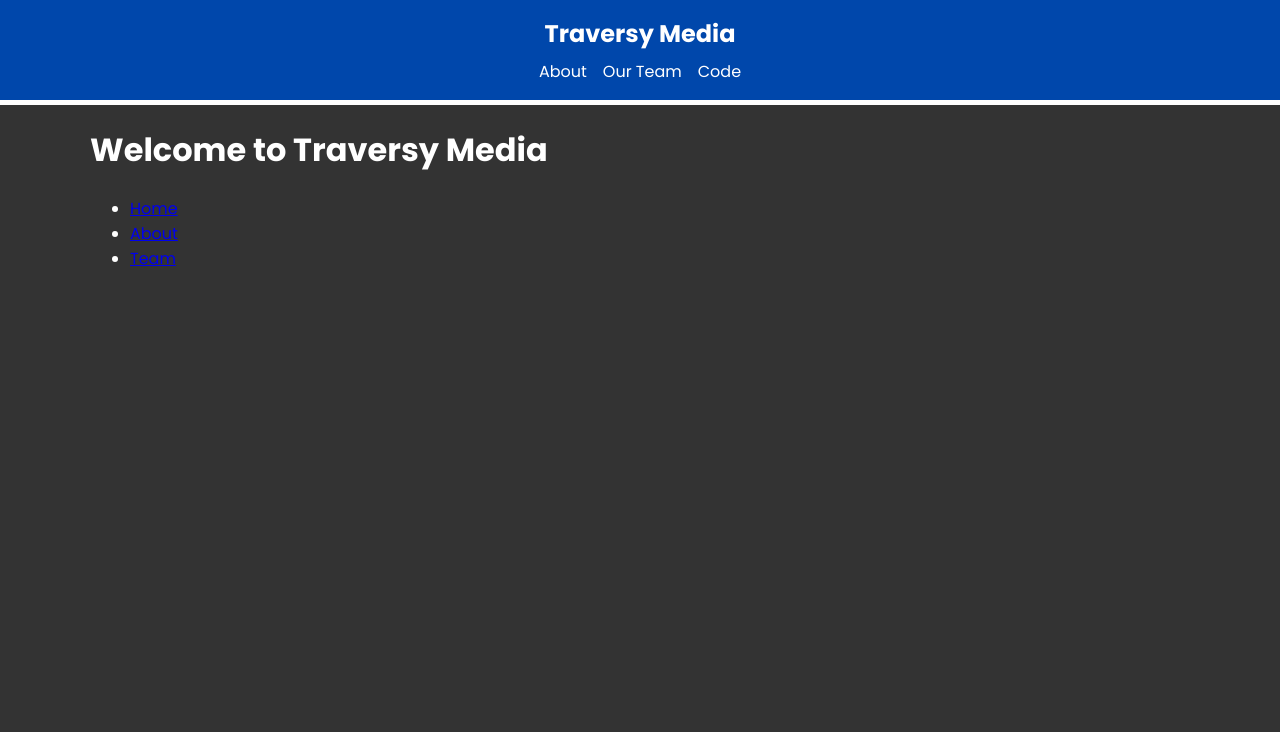
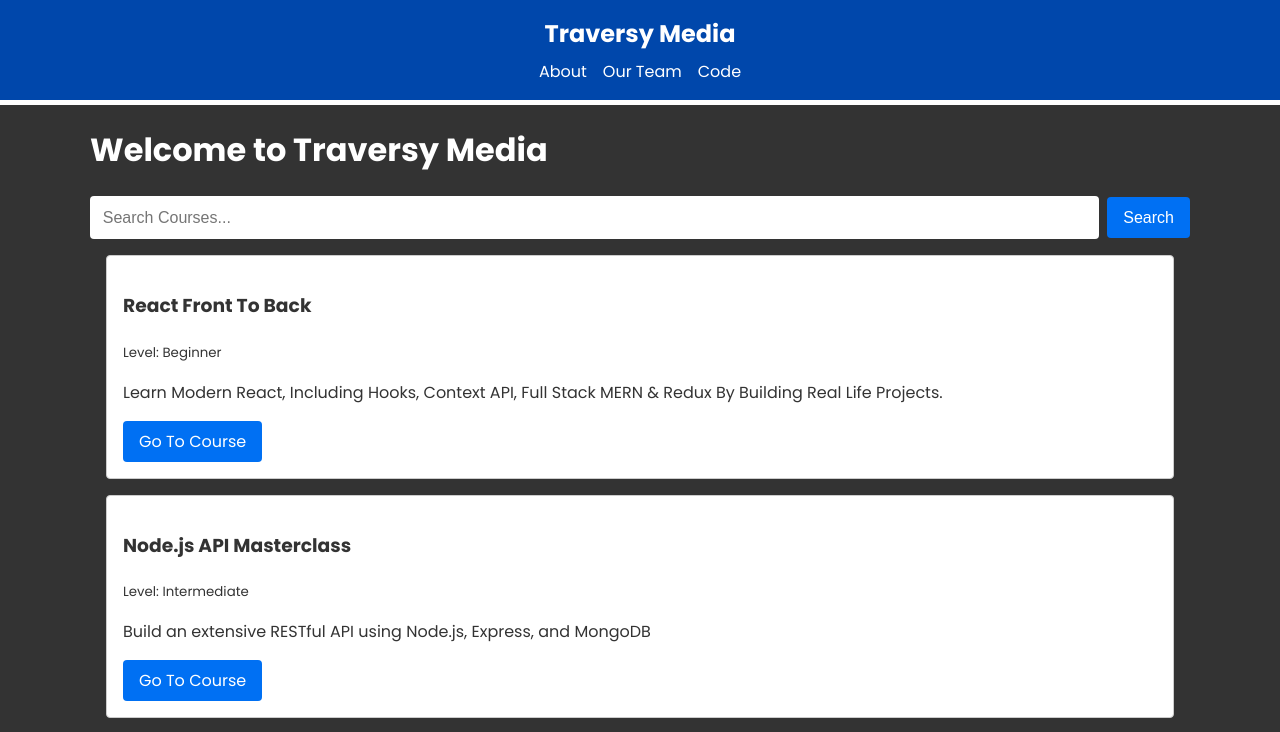
Before and after one commit to VinayShetyeOfficial/GitRepoExplorer_NextJS_Crash, a Next.js app: page / in a window 1280 px wide. Shown: the top 732 px of the page. Built offline with nearby package versions, Linux system fonts and the light colour scheme.

Commit message:
updated index/main page

```diff
--- a/app/page.jsx
+++ b/app/page.jsx
@@ -1,10 +1,35 @@
+"use client";
+import { useState, useEffect } from "react";
 import Link from "next/link";
+import LoadingPage from "./loading";
+import Courses from "./components/Courses";
+import CourseSearch from "./components/CourseSearch";
 
 const page = () => {
+  const [courses, setCourses] = useState([]);
+  const [loading, setLoading] = useState(true);
+
+  useEffect(() => {
+    const fetchCourses = async () => {
+      const res = await fetch("/api/courses");
+      const data = await res.json();
+      setCourses(data);
+      setLoading(false);
+    };
+
+    fetchCourses();
+  }, []);
+
+  if (loading) {
+    return <LoadingPage />;
+  }
+
   return (
     <div>
       <h1>Welcome to Traversy Media</h1>
-      <ul>
+      <CourseSearch getSearchResults={(results) => setCourses(results)} />
+      <Courses courses={courses} />
+      {/* <ul>
         <li>
           <Link href="/Home">Home</Link>
         </li>
@@ -14,7 +39,7 @@
         <li>
           <Link href="/about/team">Team</Link>
         </li>
-      </ul>
+      </ul> */}
     </div>
   );
 };
```
